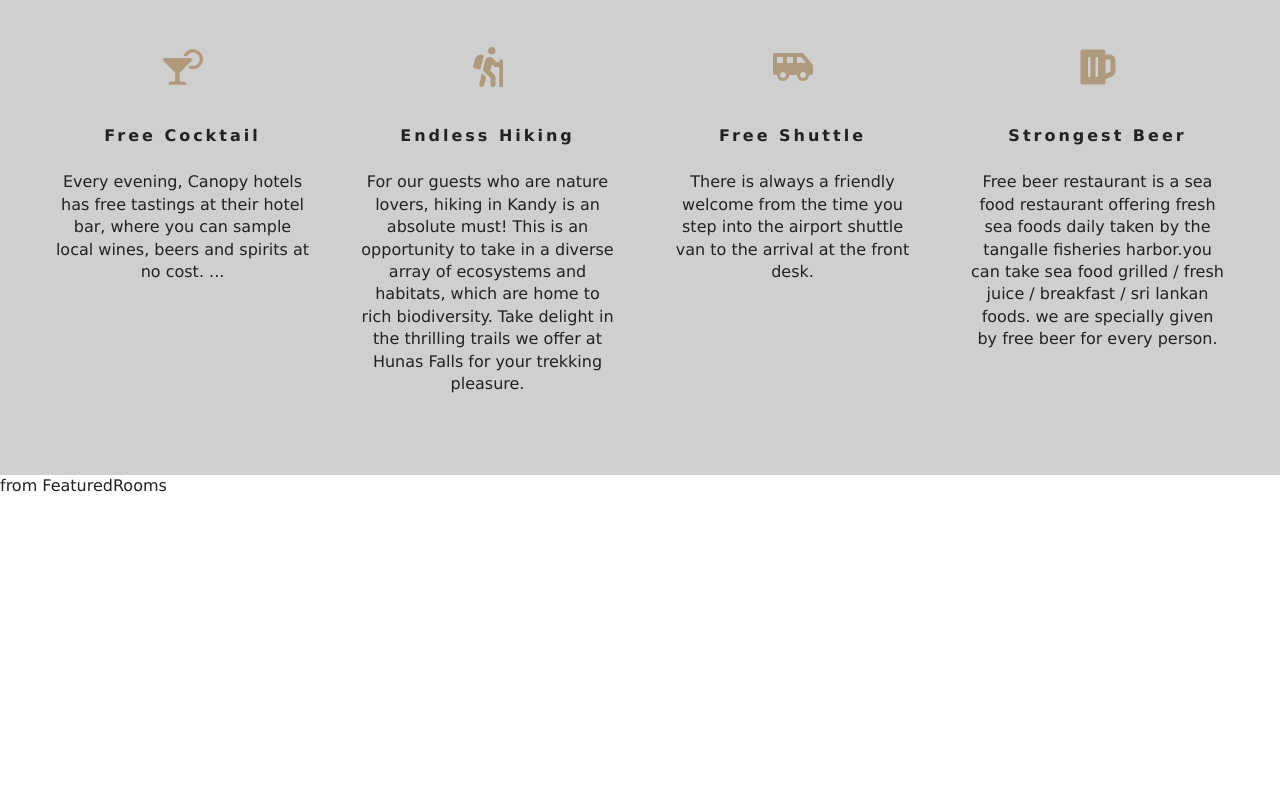
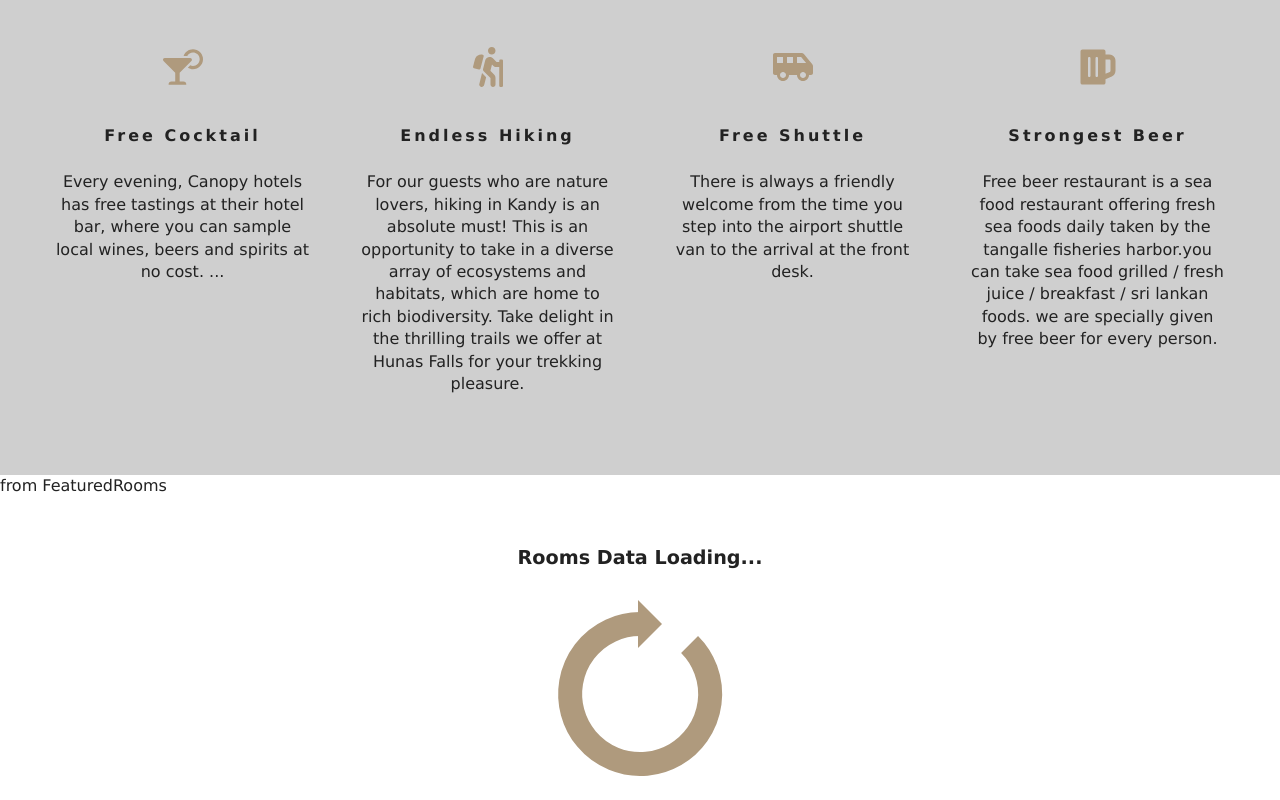
Before and after one commit to DilanMDA/Beach-Resort, a React (Create React App) app: page / in a window 1280 px wide. Shown: the part 960-1760 px from the top of the page. Before the commit the page ends 1458 px from the top, so only its background shows below. Built offline with nearby package versions, Linux system fonts and the light colour scheme.

Commit message:
loading component added

```diff
--- a/src/components/FeaturedRooms.js
+++ b/src/components/FeaturedRooms.js
@@ -1,5 +1,7 @@
-import React, { Component } from 'react'
+import React, { Component } from 'react';
 import {RoomContext} from '../context/context';
+import Loading from './Loading';
+
 export default class FeaturedRooms extends Component {
     static contextType = RoomContext;
     render() {
@@ -9,6 +11,7 @@
         return (
             <div>
                from FeaturedRooms
+               <Loading/>
             </div>
         )
     }
--- /dev/null
+++ b/src/components/Loading.js
@@ -0,0 +1,11 @@
+import React from 'react'
+import loadingGif from '../images/gif/loading-arrow.gif';
+
+export default function Loading() {
+    return (
+        <div className = 'loading'>
+            <h4>rooms data loading...</h4>
+            <img src={loadingGif} alt=""/>
+        </div>
+    )
+}
```
Also changed, not shown: 1 other file (tests, documents, lock files or other folders).
